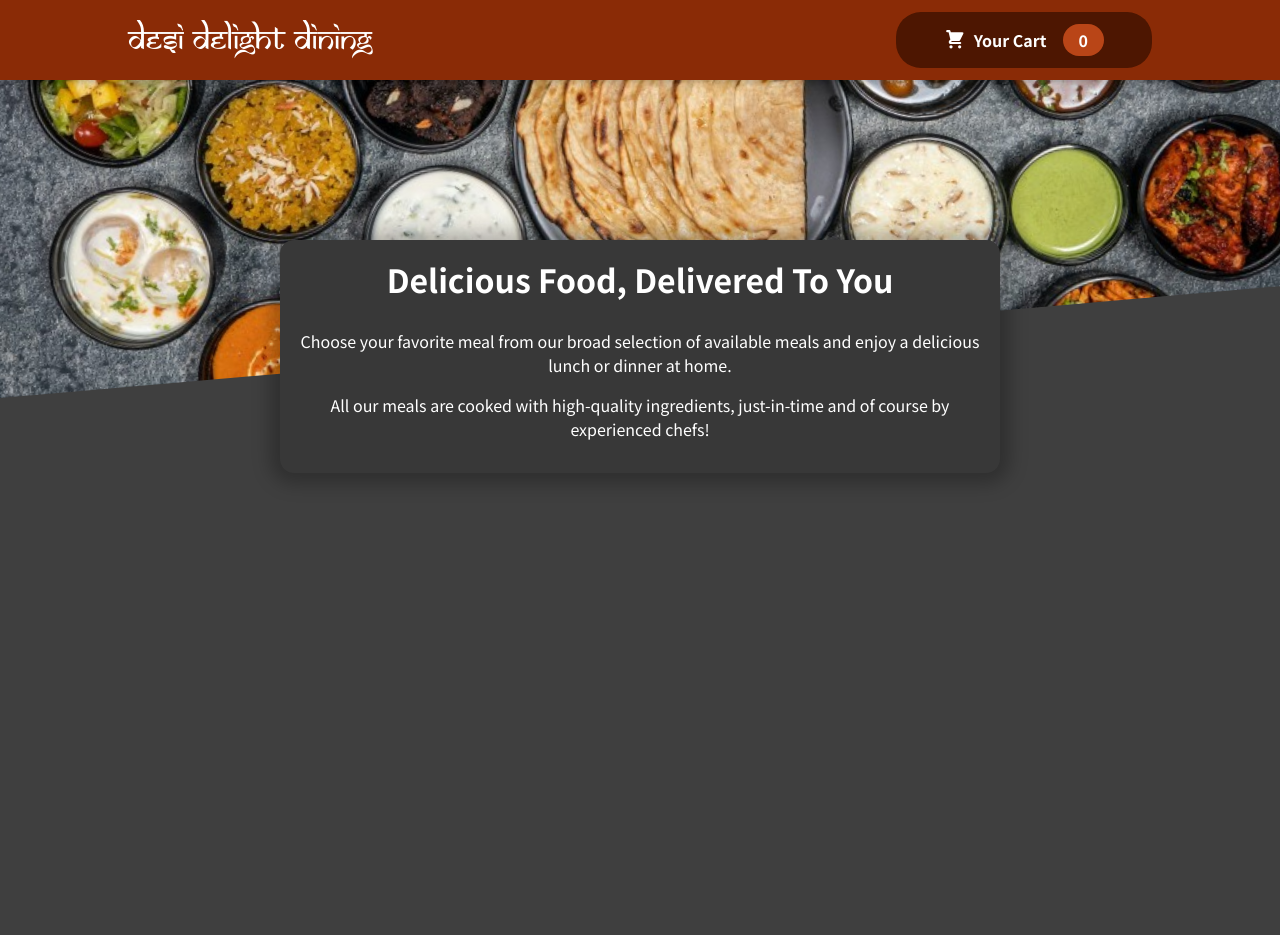
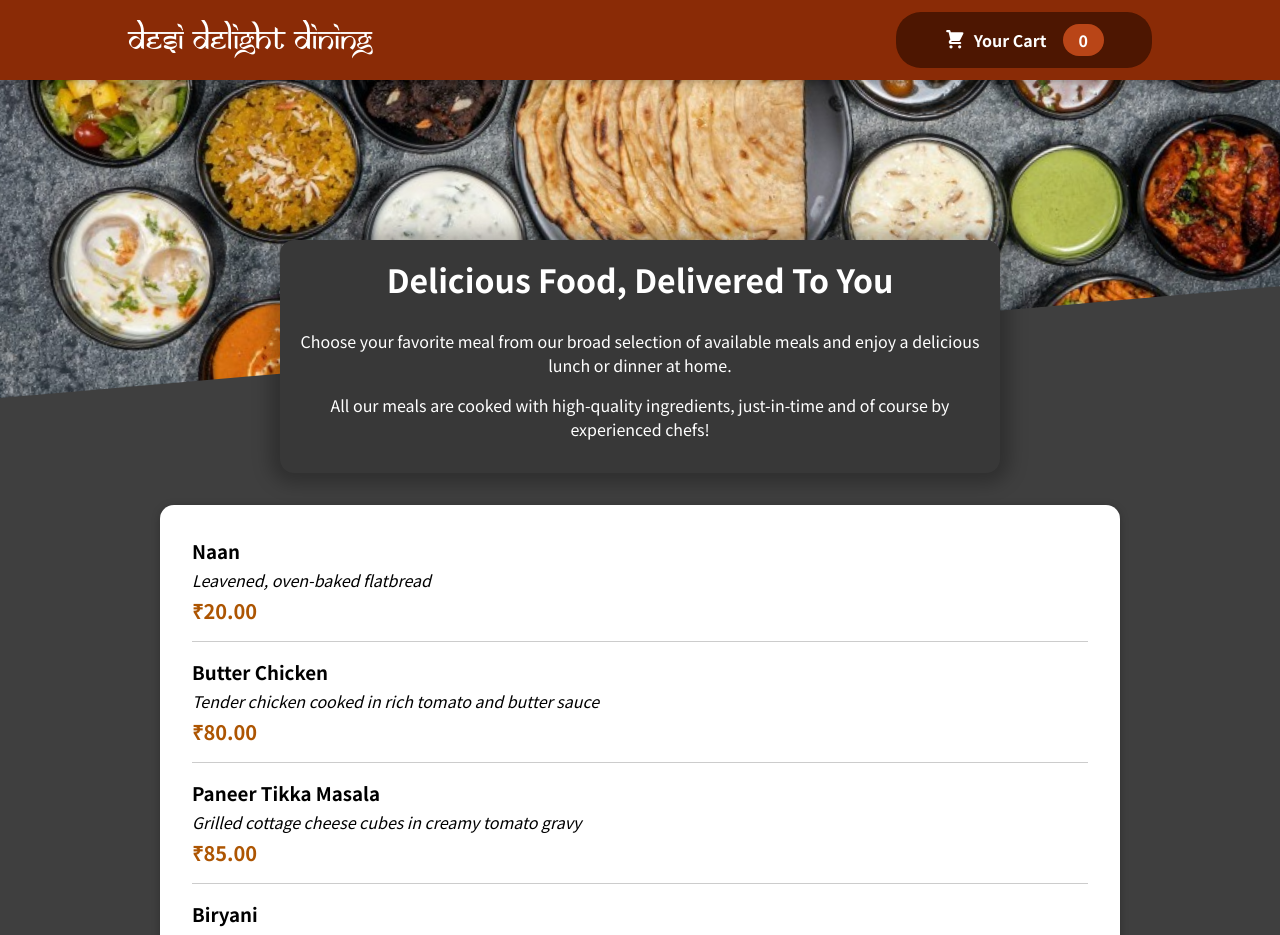
Before and after one commit to adjadhav27/FirstGit, a React (Create React App) app in the folder Restaurant_Project2/: page / in a window 1280 px wide. Shown: the top 935 px of the page. Before the commit the page ends 800 px from the top, so only its background shows below. Built offline with nearby package versions, Linux system fonts and the light colour scheme.

Commit message:
Items_Visible_Task

```diff
--- a/Restaurant_Project2/src/App.js
+++ b/Restaurant_Project2/src/App.js
@@ -11,5 +11,4 @@
     </Fragment>
   );
 }
-
 export default App;
--- /dev/null
+++ b/Restaurant_Project2/src/components/Meals/AvailableMeals.js
@@ -0,0 +1,53 @@
+import React from "react";
+import classes from "./AvailableMeals.module.css";
+import Card from "../UI/Card";
+import MealItem from "./MealItem/MealItem";
+
+const DUMMY_MEALS = [
+  {
+    id: "m1",
+    name: "Naan",
+    description: "Leavened, oven-baked flatbread",
+    price: 20,
+  },
+  {
+    id: "m2",
+    name: "Butter Chicken",
+    description: "Tender chicken cooked in rich tomato and butter sauce",
+    price: 80,
+  },
+  {
+    id: "m3",
+    name: "Paneer Tikka Masala",
+    description: "Grilled cottage cheese cubes in creamy tomato gravy",
+    price: 85,
+  },
+  {
+    id: "m4",
+    name: "Biryani",
+    description:
+      "Fragrant basmati rice cooked with aromatic spices and tender meat/vegetables",
+    price: 95,
+  },
+];
+
+const AvailableMeals = () => {
+  const mealsList = DUMMY_MEALS.map((meal) => (
+    <MealItem
+      key={meal.id}
+      name={meal.name}
+      description={meal.description}
+      price={meal.price}
+    />                                            // Here we can use meal = {meal} as well instead of adding all
+  ));
+
+  return (
+    <section className={classes.meals}>
+      <Card>
+        <ul>{mealsList}</ul>
+      </Card>
+    </section>
+  );
+};
+
+export default AvailableMeals;
--- /dev/null
+++ b/Restaurant_Project2/src/components/Meals/AvailableMeals.module.css
@@ -0,0 +1,24 @@
+.meals {
+    max-width: 60rem;
+    width: 90%;
+    margin: 2rem auto;
+    animation: meals-appear 1s ease-out forwards;
+  }
+
+  .meals ul {
+    list-style: none;
+    margin: 0;
+    padding: 0;
+  }
+
+  @keyframes meals-appear {
+    from {
+      opacity: 0;
+      transform: translateY(3rem);
+    }
+
+    to {
+      opacity: 1;
+      transform: translateY(0);
+    }
+  }
--- /dev/null
+++ b/Restaurant_Project2/src/components/Meals/MealItem/MealItem.js
@@ -0,0 +1,17 @@
+import React from 'react';
+import classes from './MealItem.module.css';
+
+const MealItem = (props) => {
+    const price = `${props.price.toFixed(2)}`;
+
+    return (
+        <li className={classes.meal}>
+            <div><h3>{props.name}</h3>
+            <div className={classes.description}>{props.description}</div>
+            <div className={classes.price}>&#8377;{price}</div>
+            </div>
+        </li>
+    );
+}
+
+export default MealItem;
--- /dev/null
+++ b/Restaurant_Project2/src/components/Meals/MealItem/MealItem.module.css
@@ -0,0 +1,22 @@
+.meal {
+    display: flex;
+    justify-content: space-between;
+    margin: 1rem;
+    padding-bottom: 1rem;
+    border-bottom: 1px solid #ccc;
+  }
+
+  .meal h3 {
+    margin: 0 0 0.25rem 0;
+  }
+
+  .description {
+    font-style: italic;
+  }
+
+  .price {
+    margin-top: 0.25rem;
+    font-weight: bold;
+    color: #ad5502;
+    font-size: 1.25rem;
+  }
--- a/Restaurant_Project2/src/components/Meals/Meals.js
+++ b/Restaurant_Project2/src/components/Meals/Meals.js
@@ -1,10 +1,12 @@
 import React, { Fragment } from "react";
 import MealsSummary from "./MealsSummary";
+import AvailableMeals from "./AvailableMeals";
 
 const Meals = () => {
   return (
     <Fragment>
       <MealsSummary />
+      <AvailableMeals />
     </Fragment>
   );
 };
--- /dev/null
+++ b/Restaurant_Project2/src/components/UI/Card.js
@@ -0,0 +1,10 @@
+import classes from './Card.module.css'
+
+const Card = (props) => {
+
+    return (
+        <div className={classes.card}>{props.children}</div>
+    );
+}
+
+export default Card;
--- /dev/null
+++ b/Restaurant_Project2/src/components/UI/Card.module.css
@@ -0,0 +1,6 @@
+.card {
+    padding: 1rem;
+    box-shadow: 0 2px 8px rgba(0, 0, 0, 0.25);
+    border-radius: 14px;
+    background-color: white;
+  }
```
